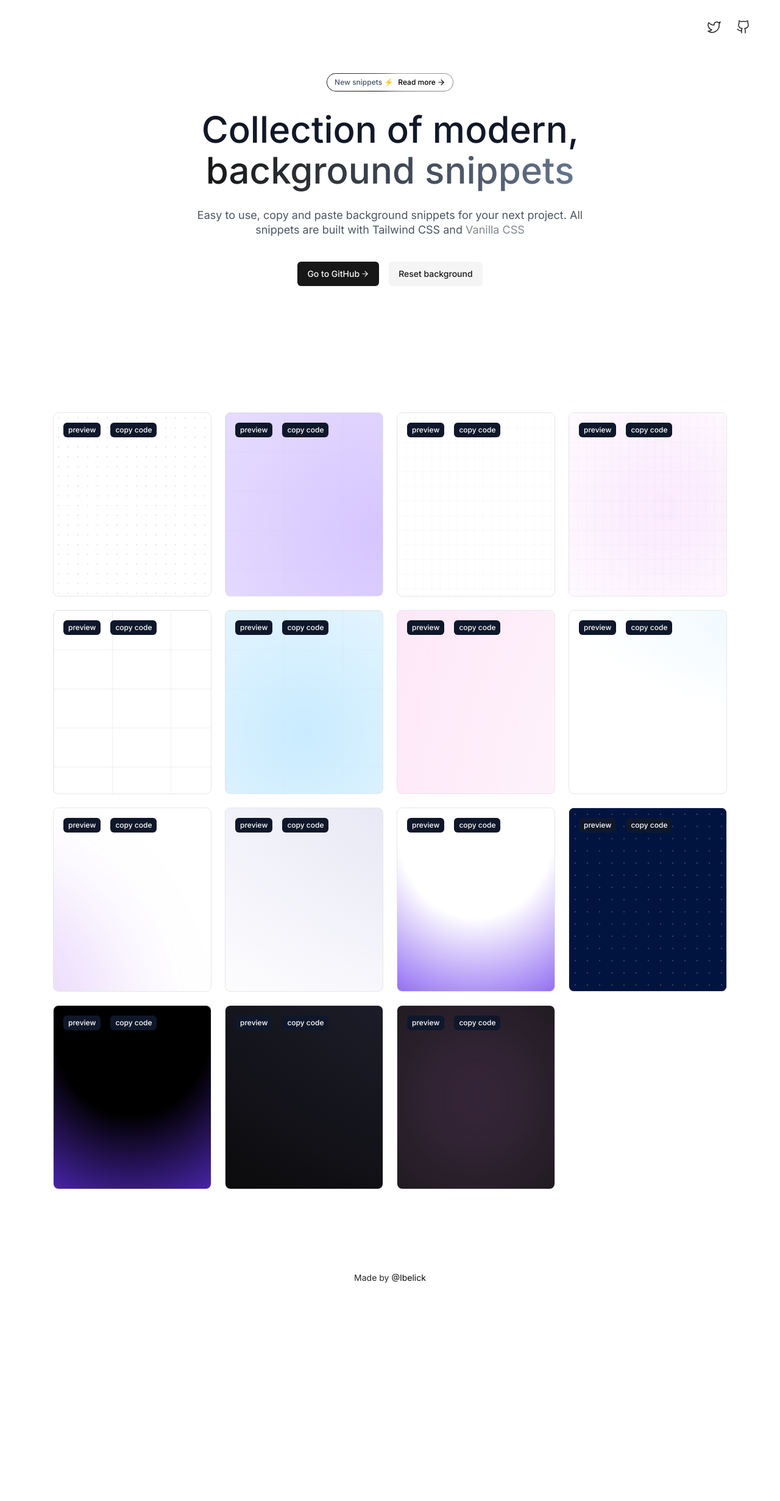
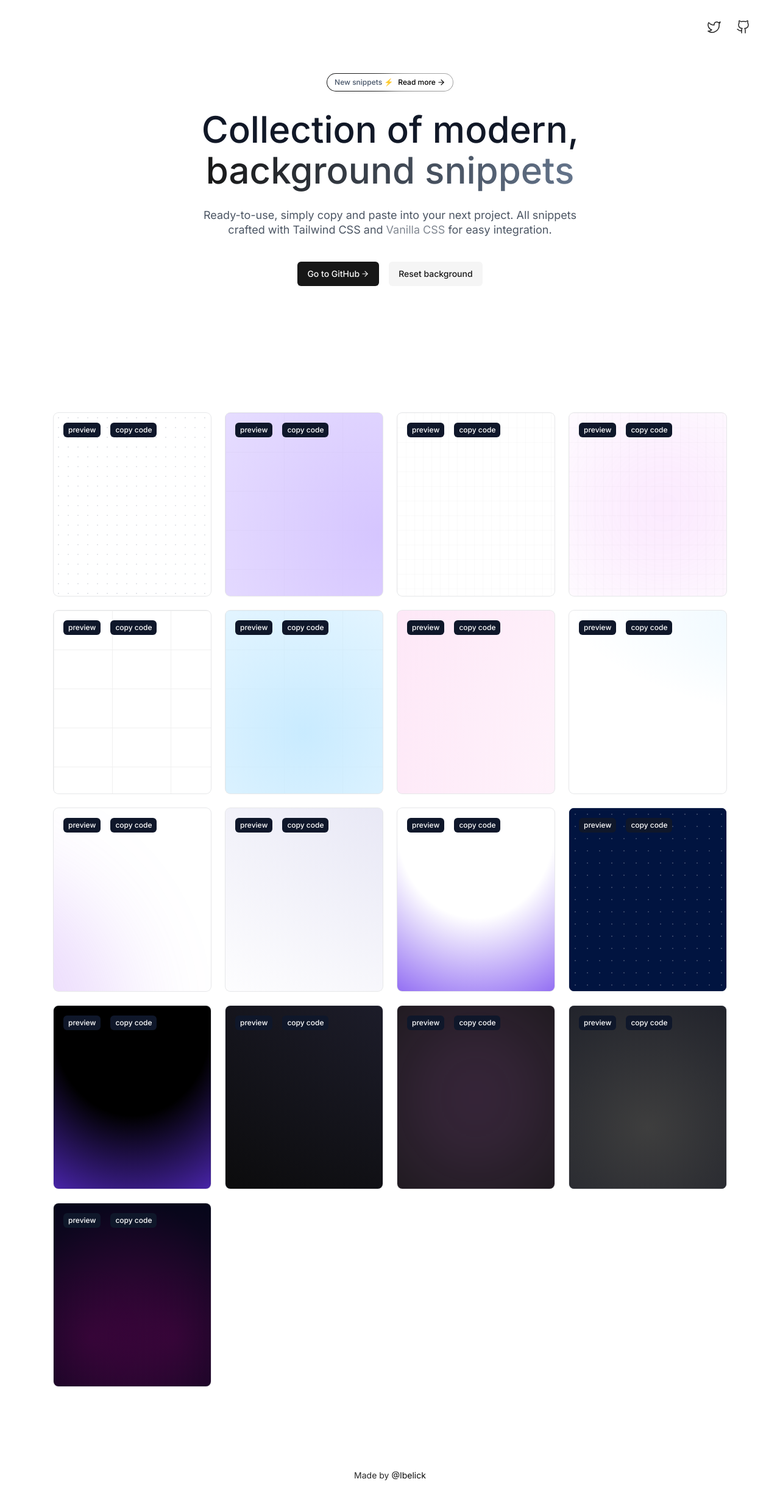
Before and after one commit to ibelick/background-snippets, a Next.js app: page / in a window 1280 px wide. Shown: the whole page at 61% size. Before the commit the page ends 2137 px from the top, so only its background shows below. Built offline with nearby package versions, Linux system fonts and the light colour scheme.

Commit message:
feat: add two dark bg, update hero text

```diff
--- a/app/components/background.tsx
+++ b/app/components/background.tsx
@@ -91,10 +91,7 @@ const Background13 = () => {
 
 const Background14 = () => {
   return (
-    <div
-      className={`relative bg-neutral-900 h-full w-full
-    `}
-    >
+    <div className="relative bg-neutral-900 h-full w-full">
       <div className="absolute inset-0 bg-fuchsia-400 opacity-20 blur-[100px] bg-[size:20px_20px]"></div>
     </div>
   );
@@ -104,6 +101,23 @@ const Background15 = () => {
   return (
     <div className="bg-white absolute inset-0 -z-10 h-full w-full bg-[linear-gradient(to_right,#f0f0f0_1px,transparent_1px),linear-gradient(to_bottom,#f0f0f0_1px,transparent_1px)] bg-[size:6rem_4rem]">
       <div className="absolute top-0 left-0 right-0 bottom-0 bg-[radial-gradient(circle_500px_at_50%_200px,#C9EBFF,transparent)]" />
+    </div>
+  );
+};
+
+const Background16 = () => {
+  return (
+    <div className="relative bg-slate-950 h-full w-full">
+      <div className="absolute top-0 left-0 right-0 bottom-0 bg-[radial-gradient(circle_500px_at_50%_200px,#3e3e3e,transparent)]" />
+    </div>
+  );
+};
+
+const Background17 = () => {
+  return (
+    <div className="relative bg-slate-950 h-full w-full">
+      <div className="absolute top-[-10%] left-[-20%] rounded-full right-0 w-[500px] h-[500px] bottom-0 bg-[radial-gradient(circle_farthest-side,rgba(255,0,182,.15),rgba(255,255,255,0))]" />
+      <div className="absolute top-[-10%] right-[-20%] rounded-full w-[500px] h-[500px] bottom-0 bg-[radial-gradient(circle_farthest-side,rgba(255,0,182,.15),rgba(255,255,255,0))]" />
     </div>
   );
 };
@@ -184,4 +198,14 @@ export const BACKGROUND_OPTIONS = [
     component: <Background14 />,
     theme: "dark",
   },
+  {
+    name: "Background 16",
+    component: <Background16 />,
+    theme: "dark",
+  },
+  {
+    name: "Background 17",
+    component: <Background17 />,
+    theme: "dark",
+  },
 ] as const;
--- a/app/page.tsx
+++ b/app/page.tsx
@@ -72,9 +72,10 @@ export default function Home() {
                 </span>
               </h2>
               <p className="mt-6 text-center text-lg leading-6 text-gray-600 dark:text-gray-200">
-                Easy to use, copy and paste background snippets for your next
-                project. All snippets are built with Tailwind CSS and{" "}
-                <span className="opacity-70 cursor-wait">Vanilla CSS</span>
+                Ready-to-use, simply copy and paste into your next project. All
+                snippets crafted with Tailwind CSS and{" "}
+                <span className="opacity-70 cursor-wait">Vanilla CSS</span> for
+                easy integration.
               </p>
               <div className="mt-10 flex gap-4">
                 <a
```
